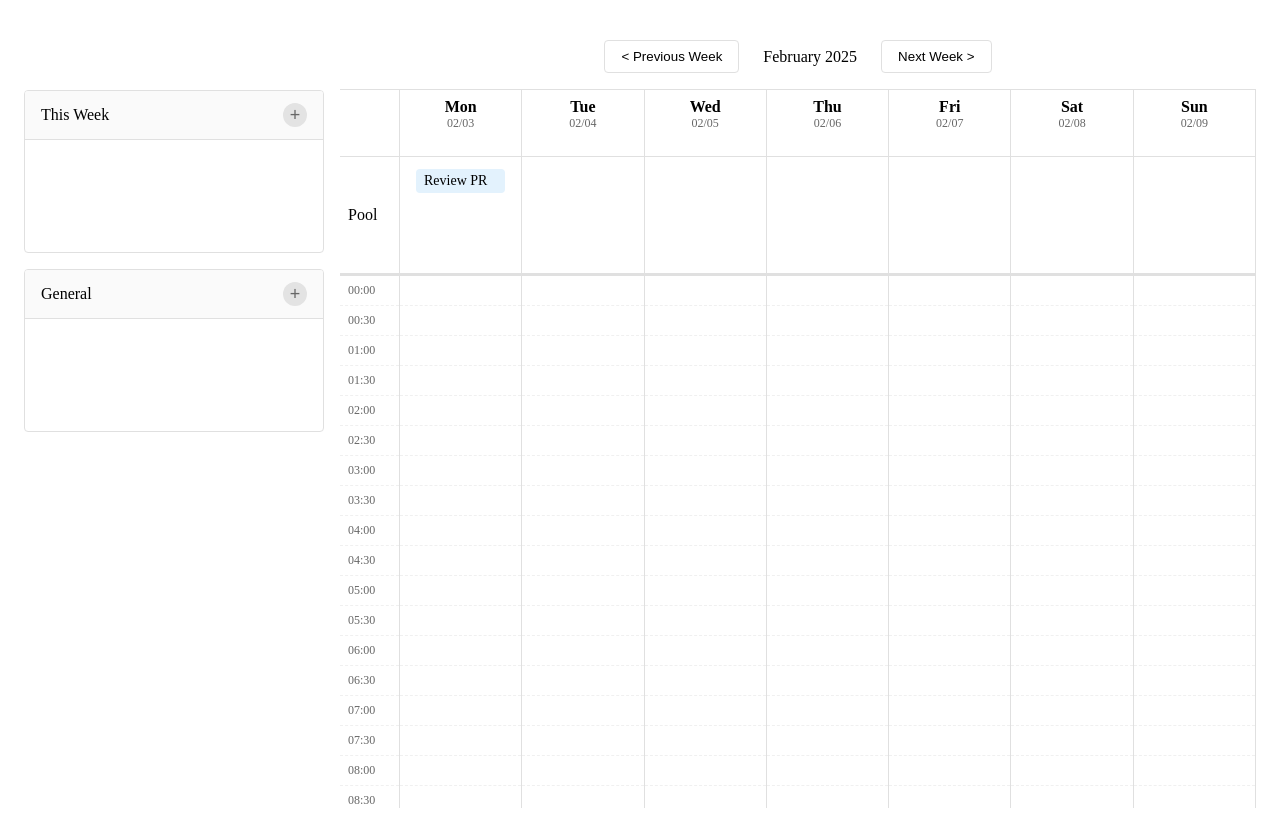
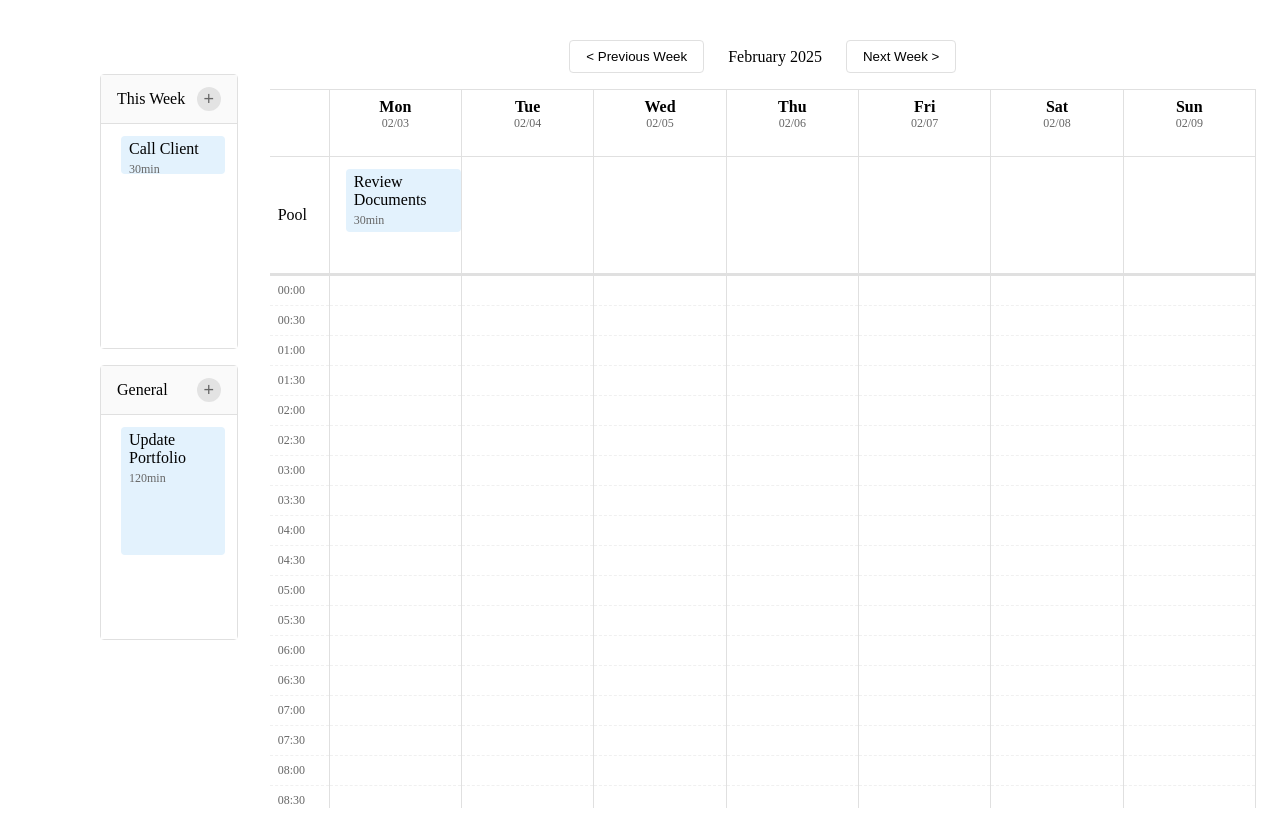
Before and after one commit to psyluo/flexcal, a React (Vite) app: page / in a window 1280 px wide. Built offline with nearby package versions, Linux system fonts and the light colour scheme.

Commit message:
完成Week和General区域的放置 - 已知问题：   - 单击无法打开日程菜单   - 下滚状态Pool日程会被放到下层的时间格子中   - ThisWeek和General事件高度不标准

```diff
--- a/src/components/Calendar.tsx
+++ b/src/components/Calendar.tsx
@@ -8,6 +8,9 @@ import {
   defaultDropAnimationSideEffects,
   DragStartEvent,
   DragMoveEvent,
+  Active,
+  Over,
+  Modifier,
 } from '@dnd-kit/core';
 import { CalendarEvent, TimeBlock } from '../types';
 import WeekView from './WeekView';
@@ -26,21 +29,40 @@ const RootContainer = styled.div`
   height: 100vh;
   padding: 16px;
   gap: 16px;
+  overflow: hidden;  // 防止整体滚动
 `;
 
 const SidebarContainer = styled.div`
-  width: 300px;
+  width: 60px;  // 与时间列宽度相同
+  flex-shrink: 0;
+`;
+
+const ContentContainer = styled.div`
+  flex: 1;
+  display: grid;
+  grid-template-columns: repeat(7, 1fr);
+  min-width: 0;
+  overflow: hidden;
+  gap: 32px;  // 从 16px 增加到 32px，增加列间距
+`;
+
+const SideAreaContainer = styled.div`
+  width: 100%;
   display: flex;
   flex-direction: column;
-  padding-top: ${HEADER_HEIGHT + 16}px;  // 增加顶部间距
-  gap: 16px;  // 添加区域之间的间距
+  gap: 16px;
+  margin-top: ${HEADER_HEIGHT}px;
+  overflow-y: auto;  // 允许侧边区域滚动
+  max-height: calc(100vh - ${HEADER_HEIGHT}px - 32px);  // 减去头部高度和padding
 `;
 
 const MainContainer = styled.div`
   flex: 1;
-  min-width: 0;  // 防止flex子项溢出
+  min-width: 0;
   display: flex;
   flex-direction: column;
+  height: 100vh;  // 设置高度
+  overflow: hidden;  // 防止整体滚动
 `;
 
 const FixedHeader = styled.div`
@@ -75,7 +97,8 @@ const HeaderCell = styled.div`
 
 const ScrollableContent = styled.div`
   flex: 1;
-  overflow-y: auto;
+  overflow-y: auto;  // 允许内容区域滚动
+  min-height: 0;     // 重要：允许flex子项收缩
 `;
 
 const MainCalendarContainer = styled.div`
@@ -94,24 +117,30 @@ const Calendar: React.FC = () => {
     {
       id: '1',
       title: 'Meeting with Team',
-      date: today, // 使用同一个时间对象
+      duration: 60,
+      date: today,
       startTime: '10:00',
-      duration: 60,
       type: 'scheduled'
     },
     {
       id: '2',
-      title: 'Lunch Break',
+      title: 'Review Documents',
+      duration: 30,
       date: today,
-      startTime: '12:00',
-      duration: 60,
-      type: 'scheduled'
+      type: 'pool'
     },
     {
       id: '3',
-      title: 'Review PR',
-      date: today,
-      type: 'pool'
+      title: 'Call Client',
+      duration: 30,
+      roughTime: 'this-week',
+      type: 'thisWeek'
+    },
+    {
+      id: '4',
+      title: 'Update Portfolio',
+      duration: 120,
+      type: 'general'
     }
   ]);
   const [activeEvent, setActiveEvent] = useState<CalendarEvent | null>(null);
@@ -139,15 +168,6 @@ const Calendar: React.FC = () => {
     const hours = Math.floor(snappedMinutes / 60);
     const minutes = snappedMinutes % 60;
 
-    // 添加调试信息
-    console.log('Time calculation:', {
-      y,
-      totalMinutes,
-      snappedMinutes,
-      hours,
-      minutes
-    });
-
     return `${hours.toString().padStart(2, '0')}:${minutes.toString().padStart(2, '0')}`;
   };
 
@@ -156,30 +176,47 @@ const Calendar: React.FC = () => {
 
     if (!over) {
       setActiveEvent(null);
-      return; // 如果没有有效的放置位置，直接返回，保持原始事件
+      return;
     }
 
     const draggedEvent = active.data.current?.event as CalendarEvent;
+    const targetType = over.data.current?.type as EventType;
     const targetDate = over.data.current?.date as Date;
-    const targetType = over.data.current?.type as 'pool' | 'scheduled';
     const timeBlock = over.data.current?.timeBlock as TimeBlock;
 
-    if (draggedEvent && targetDate) {
-      const newEvent = {
-        ...draggedEvent,
-        date: new Date(targetDate),
-        type: targetType
-      };
+    if (draggedEvent) {
+      const newEvent = { ...draggedEvent };
+      newEvent.type = targetType;
 
-      if (targetType === 'scheduled' && timeBlock) {
+      // 根据目标类型设置或清除属性
+      switch (targetType) {
+        case 'scheduled':
+          newEvent.date = targetDate;
+          if (timeBlock) {
             newEvent.startTime = `${timeBlock.hour.toString().padStart(2, '0')}:${timeBlock.minute.toString().padStart(2, '0')}`;
-        newEvent.duration = draggedEvent.duration || 30;
-      } else {
+          }
+          delete newEvent.roughTime;
+          break;
+
+        case 'pool':
+          newEvent.date = targetDate;
           delete newEvent.startTime;
-        delete newEvent.duration;
+          delete newEvent.roughTime;
+          break;
+
+        case 'thisWeek':
+          delete newEvent.date;
+          delete newEvent.startTime;
+          newEvent.roughTime = 'this-week';
+          break;
+
+        case 'general':
+          delete newEvent.date;
+          delete newEvent.startTime;
+          delete newEvent.roughTime;
+          break;
       }
 
-      // 更新事件列表，替换原始事件
       setEvents(prevEvents =>
         prevEvents.map(evt =>
           evt.id === draggedEvent.id ? newEvent : evt
@@ -191,26 +228,38 @@ const Calendar: React.FC = () => {
   };
 
   const handleEditEvent = (event: CalendarEvent) => {
-    console.log('Calendar handleEditEvent called with:', event);
     setEditingEvent(event);
-    console.log('editingEvent set to:', event);
   };
 
-  useEffect(() => {
-    console.log('editingEvent changed:', editingEvent);
-  }, [editingEvent]);
+  const handleCreateEvent = (date?: Date, timeBlock?: TimeBlock, specificType?: EventType) => {
+    let eventType: EventType;
+    if (specificType) {
+      eventType = specificType;
+    } else if (timeBlock) {
+      eventType = 'scheduled';
+    } else if (date) {
+      eventType = 'pool';
+    } else {
+      eventType = 'general';
+    }
 
-  const handleCreateEvent = (date: Date, timeBlock?: TimeBlock) => {
     const newEvent: CalendarEvent = {
       id: `new-${Date.now()}`,
       title: 'New Event',
-      date: date,
-      type: timeBlock ? 'scheduled' : 'pool',
-      duration: 30
+      duration: 30,
+      type: eventType
     };
+
+    if (date) {
+      newEvent.date = date;
+    }
 
     if (timeBlock) {
       newEvent.startTime = `${timeBlock.hour.toString().padStart(2, '0')}:${timeBlock.minute.toString().padStart(2, '0')}`;
+    }
+
+    if (eventType === 'thisWeek') {
+      newEvent.roughTime = 'this-week';
     }
 
     setEditingEvent(newEvent);
@@ -255,31 +304,48 @@ const Calendar: React.FC = () => {
     setCurrentDate(prev => addWeeks(prev, 1));
   };
 
+  const adjustTransparency: Modifier = ({ transform, dragging }) => {
+    return {
+      ...transform,
+      scaleX: 1,
+      scaleY: 1,
+      opacity: dragging ? 0.2 : 1,
+    };
+  };
+
   return (
     <RootContainer>
+      <DndContext
+        onDragStart={handleDragStart}
+        onDragEnd={handleDragEnd}
+        modifiers={[adjustTransparency]}
+      >
         <SidebarContainer>
+          {/* 时间列 */}
+        </SidebarContainer>
+
+        <ContentContainer>
+          <SideAreaContainer>
             <ThisWeekArea
               events={events.filter(e => e.type === 'thisWeek')}
               onEditEvent={handleEditEvent}
-          onCreateEvent={() => handleCreateEvent(undefined)}
+              onCreateEvent={() => handleCreateEvent(undefined, undefined, 'thisWeek')}
             />
             <GeneralArea
               events={events.filter(e => e.type === 'general')}
               onEditEvent={handleEditEvent}
-          onCreateEvent={() => handleCreateEvent(undefined)}
+              onCreateEvent={() => handleCreateEvent(undefined, undefined, 'general')}
             />
-      </SidebarContainer>
+          </SideAreaContainer>
 
+          {/* 日历主体部分占用剩余6列 */}
+          <div style={{ gridColumn: '2 / 8' }}>
             <MainContainer>
               <WeekSwitcher
                 currentDate={currentDate}
                 onPrevWeek={handlePrevWeek}
                 onNextWeek={handleNextWeek}
               />
-        <DndContext
-          onDragStart={handleDragStart}
-          onDragEnd={handleDragEnd}
-        >
               <MainCalendarContainer>
                 <FixedHeader>
                   <HeaderRow>
@@ -309,6 +375,9 @@ const Calendar: React.FC = () => {
                   />
                 </ScrollableContent>
               </MainCalendarContainer>
+            </MainContainer>
+          </div>
+        </ContentContainer>
 
         <DragOverlay>
           {activeEvent && (
@@ -320,9 +389,7 @@ const Calendar: React.FC = () => {
           )}
         </DragOverlay>
       </DndContext>
-      </MainContainer>
 
-      {console.log('Calendar render, editingEvent:', editingEvent)}
       {editingEvent && (
         <EventDialog
           key={editingEvent.id}
--- a/src/components/EventDialog.tsx
+++ b/src/components/EventDialog.tsx
@@ -1,4 +1,4 @@
-import React from 'react';
+import React, { useState } from 'react';
 import styled from 'styled-components';
 import { CalendarEvent } from '../types';
 import { format, addMinutes, parse } from 'date-fns';
@@ -72,6 +72,60 @@ const FormColumn = styled.div`
   flex: 1;
 `;
 
+const DialogHeader = styled.div`
+  display: flex;
+  justify-content: space-between;
+  align-items: center;
+  margin-bottom: 16px;
+`;
+
+const CloseButton = styled.button`
+  background: none;
+  border: none;
+  font-size: 1.5rem;
+  cursor: pointer;
+`;
+
+const DialogBody = styled.div`
+  margin-bottom: 24px;
+`;
+
+const DialogFooter = styled.div`
+  display: flex;
+  justify-content: space-between;
+  align-items: center;
+`;
+
+const DeleteButton = styled.button`
+  background: none;
+  border: none;
+  color: #dc3545;
+  cursor: pointer;
+`;
+
+const SaveButton = styled.button`
+  padding: 8px 16px;
+  border: none;
+  border-radius: 4px;
+  background: #0d6efd;
+  color: white;
+  cursor: pointer;
+  margin-left: auto;
+
+  &:disabled {
+    background: #6c757d;
+    cursor: not-allowed;
+  }
+`;
+
+const Select = styled.select`
+  width: 100%;
+  padding: 8px;
+  border: 1px solid #ddd;
+  border-radius: 4px;
+  background-color: white;
+`;
+
 interface EventDialogProps {
   event: CalendarEvent;
   onClose: () => void;
@@ -83,142 +137,96 @@ const EventDialog: React.FC<EventDialogProps> = ({
   event,
   onClose,
   onSave,
-  onDelete
+  onDelete,
 }) => {
-  console.log('EventDialog: rendering with props:', { event, onClose, onSave, onDelete });
+  const [title, setTitle] = useState(event.title);
+  const [date, setDate] = useState(event.date?.toISOString().split('T')[0] || '');
+  const [startTime, setStartTime] = useState(event.startTime || '');
+  const [duration, setDuration] = useState(event.duration || 30);
+  const [roughTime, setRoughTime] = useState(event.roughTime || '');
 
-  if (!event) {
-    console.error('EventDialog: No event provided');
-    return null;
-  }
-
-  React.useEffect(() => {
-    console.log('EventDialog: mounted');
-    document.body.style.overflow = 'hidden';
-    return () => {
-      console.log('EventDialog: unmounted');
-      document.body.style.overflow = 'auto';
-    };
-  }, []);
-
-  const [title, setTitle] = React.useState(event.title);
-  const [date, setDate] = React.useState(format(new Date(event.date), 'yyyy-MM-dd'));
-  const [startTime, setStartTime] = React.useState(event.startTime || '');
-  const [duration, setDuration] = React.useState(event.duration?.toString() || '30');
-
-  // 计算结束时间
-  const endTime = React.useMemo(() => {
-    if (!startTime) return '';
-    try {
-      const [hours, minutes] = startTime.split(':').map(Number);
-      const startDate = new Date();
-      startDate.setHours(hours, minutes, 0);
-      const endDate = addMinutes(startDate, parseInt(duration));
-      return format(endDate, 'HH:mm');
-    } catch (e) {
-      return '';
-    }
-  }, [startTime, duration]);
-
-  const handleSubmit = (e: React.FormEvent) => {
-    e.preventDefault();
-
+  const handleSave = () => {
     const updatedEvent: CalendarEvent = {
       ...event,
       title,
-      date: new Date(date),
-      duration: parseInt(duration)
+      duration,
+      ...(date ? { date: new Date(date) } : {}),
+      ...(startTime ? { startTime } : {}),
+      ...(roughTime ? { roughTime } : {})
     };
-
-    // 如果有开始时间，设置为 scheduled 类型
-    if (startTime) {
-      updatedEvent.type = 'scheduled';
-      updatedEvent.startTime = startTime;
-    } else {
-      updatedEvent.type = 'pool';
-      delete updatedEvent.startTime;
-    }
-
     onSave(updatedEvent);
   };
 
   return (
     <DialogOverlay onClick={onClose}>
       <DialogContent onClick={e => e.stopPropagation()}>
-        <h2 style={{ marginTop: 0, marginBottom: 16 }}>Edit Event</h2>
-        <form onSubmit={handleSubmit}>
+        <DialogHeader>
+          <h2>{event.id.startsWith('new-') ? 'New Event' : 'Edit Event'}</h2>
+          <CloseButton onClick={onClose}>&times;</CloseButton>
+        </DialogHeader>
+
+        <DialogBody>
           <FormGroup>
             <Label>Title *</Label>
             <Input
-              type="text"
               value={title}
-              onChange={e => setTitle(e.target.value)}
+              onChange={(e) => setTitle(e.target.value)}
+              placeholder="Event title"
               required
             />
           </FormGroup>
 
-          <FormRow>
-            <FormColumn>
           <FormGroup>
-                <Label>Date *</Label>
+            <Label>Date</Label>
             <Input
               type="date"
               value={date}
-                  onChange={e => setDate(e.target.value)}
-                  required
+              onChange={(e) => setDate(e.target.value)}
             />
           </FormGroup>
-            </FormColumn>
-            <FormColumn>
+
           <FormGroup>
             <Label>Start Time</Label>
             <Input
               type="time"
               value={startTime}
-                  onChange={e => setStartTime(e.target.value)}
-                  step="900" // 15分钟步进
+              onChange={(e) => setStartTime(e.target.value)}
             />
           </FormGroup>
-            </FormColumn>
-          </FormRow>
 
-          <FormRow>
-            <FormColumn>
           <FormGroup>
             <Label>Duration (minutes) *</Label>
             <Input
               type="number"
               value={duration}
-                  onChange={e => setDuration(e.target.value)}
-                  min="15"
-                  step="15"
+              onChange={(e) => setDuration(Number(e.target.value))}
+              min="1"
               required
             />
           </FormGroup>
-            </FormColumn>
-            <FormColumn>
+
           <FormGroup>
-                <Label>End Time</Label>
-                <Input
-                  type="time"
-                  value={endTime}
-                  disabled
-                />
+            <Label>Rough Time</Label>
+            <Select
+              value={roughTime}
+              onChange={(e) => setRoughTime(e.target.value)}
+            >
+              <option value="">Select time</option>
+              <option value="this-week">This Week</option>
+            </Select>
           </FormGroup>
-            </FormColumn>
-          </FormRow>
+        </DialogBody>
 
-          <ButtonGroup>
-            <Button type="submit">Save</Button>
-            <Button
-              type="button"
-              $danger
-              onClick={() => onDelete(event.id)}
-            >
+        <DialogFooter>
+          {!event.id.startsWith('new-') && (
+            <DeleteButton onClick={() => onDelete(event.id)}>
               Delete
-            </Button>
-          </ButtonGroup>
-        </form>
+            </DeleteButton>
+          )}
+          <SaveButton onClick={handleSave} disabled={!title || !duration}>
+            Save
+          </SaveButton>
+        </DialogFooter>
       </DialogContent>
     </DialogOverlay>
   );
--- a/src/components/EventItem.tsx
+++ b/src/components/EventItem.tsx
@@ -12,23 +12,35 @@ interface EventItemContainerProps {
 }
 
 const EventItemContainer = styled.div<EventItemContainerProps>`
-  position: ${props => props.$isPool ? 'relative' : 'absolute'};
-  ${props => !props.$isPool && `
+  ${props => {
+    if (props.$top !== undefined && props.$height !== undefined) {
+      // 日历格子中的事件样式
+      return `
+        position: absolute;
         top: ${props.$top}px;
         height: ${props.$height}px;
         left: 0;
         right: 0;
-  `}
+        margin: 0 8px;
+        padding: 4px 8px;
+        background-color: #e3f2fd;
+      `;
+    } else {
+      // Pool、ThisWeek 和 General 事件共用样式
+      return `
+        position: relative;
         width: calc(100% - 16px);
-  margin: ${props => props.$isPool ? '4px 8px' : '0 8px'};
+        margin: 4px 8px;
+        min-height: 40px;
+        padding: 4px 8px;
         background-color: #e3f2fd;
+      `;
+    }
+  }}
+
   border-radius: 4px;
-  padding: 4px 8px;
-  font-size: 14px;
   cursor: pointer;
   user-select: none;
-  overflow: hidden;
-  box-sizing: border-box;
   z-index: ${props => props.$isDragging ? 9999 : 1};
 
   &:hover {
@@ -63,9 +75,14 @@ const DraggableArea = styled.div`
 `;
 
 const EventContent = styled.div`
+  display: flex;
+  flex-direction: column;
+  gap: 4px;
+  ${props => props.$isScheduled && `
     position: relative;
     height: 100%;
-  pointer-events: none;  // 让内容不影响拖拽
+    pointer-events: none;
+  `}
 `;
 
 interface EventItemProps {
--- a/src/components/GeneralArea.tsx
+++ b/src/components/GeneralArea.tsx
@@ -1,15 +1,7 @@
 import React from 'react';
-import styled from 'styled-components';
-import { useDroppable } from '@dnd-kit/core';
 import { CalendarEvent } from '../types';
-import EventItem from './EventItem';
-import {
-  AreaContainer,
-  AreaHeader,
-  AreaTitle,
-  AreaContent,
-  AddButton
-} from './shared/AreaStyles';
+import { AreaContainer, AreaHeader, AreaTitle, AreaContent, AddButton } from './shared/AreaStyles';
+import EventList from './shared/EventList';
 
 interface GeneralAreaProps {
   events: CalendarEvent[];
@@ -22,25 +14,18 @@ const GeneralArea: React.FC<GeneralAreaProps> = ({
   onEditEvent,
   onCreateEvent,
 }) => {
-  const { setNodeRef, isOver } = useDroppable({
-    id: 'general-area',
-    data: { type: 'general' }
-  });
-
   return (
     <AreaContainer>
       <AreaHeader>
         <AreaTitle>General</AreaTitle>
         <AddButton onClick={onCreateEvent}>+</AddButton>
       </AreaHeader>
-      <AreaContent ref={setNodeRef}>
-        {events.map(event => (
-          <EventItem
-            key={event.id}
-            event={event}
-            onEdit={onEditEvent}
-          />
-        ))}
+      <AreaContent>
+        <EventList
+          events={events}
+          onEditEvent={onEditEvent}
+          areaType="general"
+        />
       </AreaContent>
     </AreaContainer>
   );
--- a/src/components/ThisWeekArea.tsx
+++ b/src/components/ThisWeekArea.tsx
@@ -1,14 +1,7 @@
 import React from 'react';
-import { useDroppable } from '@dnd-kit/core';
 import { CalendarEvent } from '../types';
-import EventItem from './EventItem';
-import {
-  AreaContainer,
-  AreaHeader,
-  AreaTitle,
-  AreaContent,
-  AddButton
-} from './shared/AreaStyles';
+import { AreaContainer, AreaHeader, AreaTitle, AreaContent, AddButton } from './shared/AreaStyles';
+import EventList from './shared/EventList';
 
 interface ThisWeekAreaProps {
   events: CalendarEvent[];
@@ -21,25 +14,18 @@ const ThisWeekArea: React.FC<ThisWeekAreaProps> = ({
   onEditEvent,
   onCreateEvent,
 }) => {
-  const { setNodeRef, isOver } = useDroppable({
-    id: 'this-week-area',
-    data: { type: 'thisWeek' }
-  });
-
   return (
-    <AreaContainer>
-      <AreaHeader>
+    <AreaContainer data-testid="this-week-area">
+      <AreaHeader data-testid="this-week-header">
         <AreaTitle>This Week</AreaTitle>
         <AddButton onClick={onCreateEvent}>+</AddButton>
       </AreaHeader>
-      <AreaContent ref={setNodeRef}>
-        {events.map(event => (
-          <EventItem
-            key={event.id}
-            event={event}
-            onEdit={onEditEvent}
-          />
-        ))}
+      <AreaContent data-testid="this-week-content">
+        <EventList
+          events={events}
+          onEditEvent={onEditEvent}
+          areaType="thisWeek"
+        />
       </AreaContent>
     </AreaContainer>
   );
--- a/src/components/shared/AreaStyles.ts
+++ b/src/components/shared/AreaStyles.ts
@@ -1,13 +1,19 @@
 import styled from 'styled-components';
 
-export const AreaContainer = styled.div`
+export const AreaContainer = styled.div.attrs({
+  className: 'area-container'
+})`
+  display: flex;
+  flex-direction: column;
   border: 1px solid #e0e0e0;
-  background: white;
   border-radius: 4px;
-  overflow: hidden;
+  position: relative;
+  overflow: visible;
 `;
 
-export const AreaHeader = styled.div`
+export const AreaHeader = styled.div.attrs({
+  className: 'area-header'
+})`
   display: flex;
   align-items: center;
   justify-content: space-between;
@@ -16,12 +22,30 @@ export const AreaHeader = styled.div`
   background-color: #fafafa;
 `;
 
-export const AreaTitle = styled.div`
+export const AreaContent = styled.div.attrs({
+  className: 'area-content'
+})`
+  background-color: white;
+  min-height: 200px;
+  max-height: 400px;
+  padding: 12px;
+  flex: 1;
+  overflow-y: auto;
+  position: relative;
+  display: flex;
+  flex-direction: column;
+`;
+
+export const AreaTitle = styled.div.attrs({
+  className: 'area-title'
+})`
   font-size: 16px;
   font-weight: 500;
 `;
 
-export const AddButton = styled.button`
+export const AddButton = styled.button.attrs({
+  className: 'add-button'
+})`
   width: 24px;
   height: 24px;
   border-radius: 12px;
@@ -40,8 +64,3 @@ export const AddButton = styled.button`
     background-color: #d4d4d4;
   }
 `;
-
-export const AreaContent = styled.div`
-  padding: 16px;
-  min-height: 80px;
-`;
--- /dev/null
+++ b/src/components/shared/EventList.tsx
@@ -0,0 +1,63 @@
+import React from 'react';
+import styled from 'styled-components';
+import { useDroppable } from '@dnd-kit/core';
+import { CalendarEvent } from '../../types';
+import EventItem from '../EventItem';
+
+const EventListContainer = styled.div.attrs({
+  className: 'event-list-container'
+})`
+  display: flex;
+  flex-direction: column;
+  gap: 12px;
+  width: 100%;
+  position: relative;
+  padding: 4px;
+`;
+
+const EventRow = styled.div.attrs({
+  className: 'event-row'
+})`
+  display: flex;
+  width: 100%;
+  min-height: 60px;
+  border-radius: 4px;
+
+  &:hover {
+    background-color: #f5f5f5;
+  }
+`;
+
+interface EventListProps {
+  events: CalendarEvent[];
+  onEditEvent: (event: CalendarEvent) => void;
+  areaType: 'thisWeek' | 'general';
+}
+
+const EventList: React.FC<EventListProps> = ({
+  events,
+  onEditEvent,
+  areaType,
+}) => {
+  const { setNodeRef, isOver } = useDroppable({
+    id: `${areaType}-area`,
+    data: { type: areaType }
+  });
+
+  return (
+    <EventListContainer ref={setNodeRef} data-testid={`${areaType}-event-list`}>
+      {events.map(event => {
+        return (
+          <EventRow key={event.id} data-testid={`event-row-${event.id}`}>
+            <EventItem
+              event={event}
+              onEdit={onEditEvent}
+            />
+          </EventRow>
+        );
+      })}
+    </EventListContainer>
+  );
+};
+
+export default EventList;
```
Also changed, not shown: src/types/index.ts (+9 -8 lines). Lines whose indentation alone changed are shown as unchanged.
